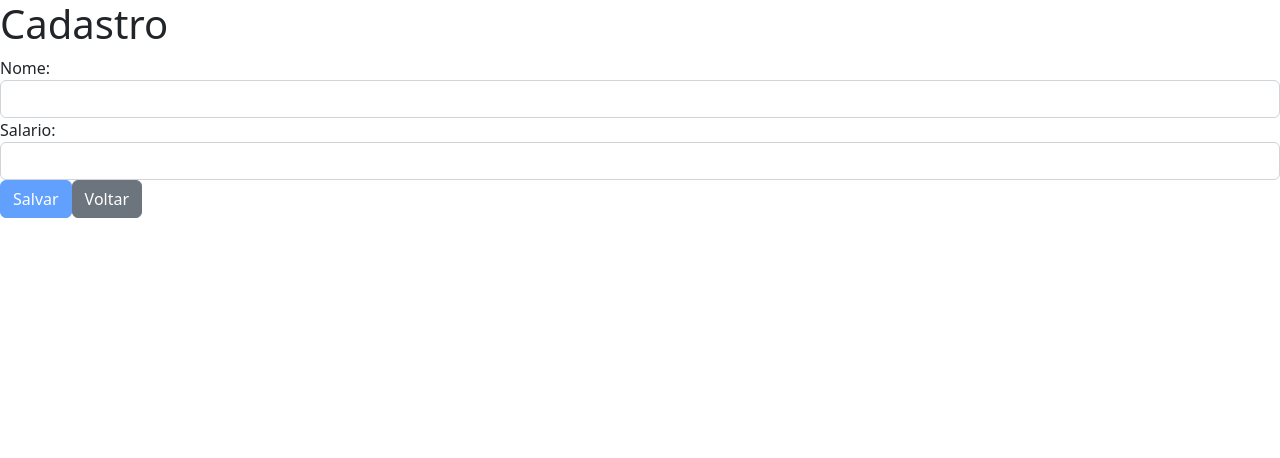
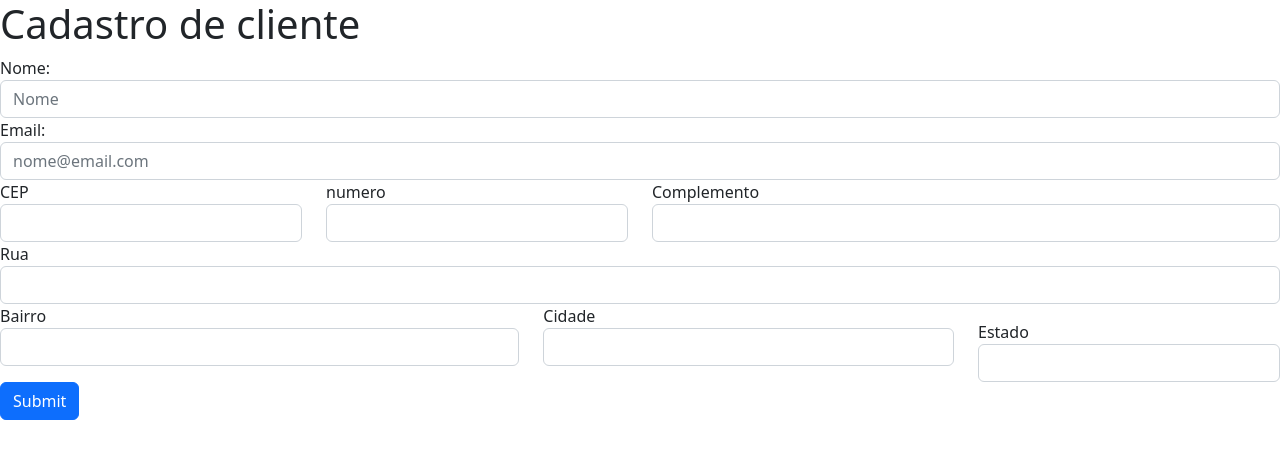
Before and after one commit to FernandesPixel/bantads, an Angular app: page /cliente/cadastro in a window 1280 px wide. Shown: the top 458 px of the page. Built offline with nearby package versions, Linux system fonts and the light colour scheme.

Commit message:
Refatora: Converte Template Form para Data Form

```diff
--- /dev/null
+++ b/src/app/campo-control-erro/campo-control-erro.component.html
@@ -0,0 +1,7 @@
+<div *ngIf="mostrarErro">
+    <span class="glyphicon glyphicon-remove form-control-feedback" aria-hidden="true" ></span>
+    <span id="nome" class="sr-only"></span>
+    <div class="alert alert-danger" role="alert">
+        {{ msgErro }}
+    </div>
+</div>
--- /dev/null
+++ b/src/app/campo-control-erro/campo-control-erro.component.ts
@@ -0,0 +1,18 @@
+import { Component, OnInit, Input }  from '@angular/core';
+
+@Component({
+  selector: 'app-campo-control-erro',
+  templateUrl: './campo-control-erro.component.html',
+  styleUrls: ['./campo-control-erro.component.css']
+})
+export class CampoControlErroComponent implements OnInit{
+
+  @Input() mostrarErro: boolean = false;
+  @Input() msgErro: string = "";
+
+  constructor(){}
+
+  ngOnInit(): void {
+
+  }
+}
--- a/src/app/cliente/autocadastro/autocadastro.component.html
+++ b/src/app/cliente/autocadastro/autocadastro.component.html
@@ -1,40 +1,101 @@
-<h1>Cadastro</h1>
+<h1>Cadastro de cliente</h1>
 
-<div class="well">
-    <form #formCliente="ngForm">
-        <div class="form-group">
-            <label for="nome">Nome:</label>
-            <input type="text" class="form-control" id="nome" name="nome" minlength="2" required
-            [(ngModel)]="cliente.nome"
-            #nome="ngModel">
-            <div *ngIf="nome.errors && (nome.dirty || nome.touched)" class="alert alert-danger">
-                <div [hidden]="!nome.errors['required']">Digite o seu nome.</div>
-                <div [hidden]="!nome.errors['minlength']">O nome deve conter ao menos 2 caracteres.</div>
+<form class="form-horizontal" [formGroup]="formulario" (ngSubmit)="onSubmit()">
+    <div class="form-group" [ngClass]="aplicaCssErro('nome')">
+        <div class="col-sm-12">
+            <label for="nome" class="control-label">Nome:</label>
+        </div>
+        <div class="col-sm-12">
+            <input type="text" class="form-control" formControlName="nome" id="nome" placeholder="Nome">
+            <app-campo-control-erro [mostrarErro]="verificaValidTouched('nome')" msgErro="Nome é obrigatório">
+            </app-campo-control-erro>
+        </div>
+    </div>
+
+    <div class="form-group" [ngClass]="aplicaCssErro('email')">
+        <div class="col-sm-12">
+            <label for="email" class="control-label">Email:</label>
+        </div>
+        <div class="col-sm-12">
+            <input type="email" class="form-control" formControlName="email" id="email" placeholder="nome@email.com">
+            <app-campo-control-erro
+                [mostrarErro]="verificaValidTouched('email')"
+                msgErro="Email é obrigatório">
+            </app-campo-control-erro>
+            <app-campo-control-erro
+                [mostrarErro]="verificaEmailInvalido()"
+                msgErro="Email inválido">
+            </app-campo-control-erro>
+        </div>
+    </div>
+
+    <div formGroupName="endereco">
+        <div class="form-group row ">
+            <div class="col-3" [ngClass]="aplicaCssErro('endereco.cep')">
+                <label for="cep" class="control-label">CEP</label>
+                <input type="text" class="form-control" formControlName="cep" id="cep">
+                <app-campo-control-erro
+                    [mostrarErro]="verificaValidTouched('endereco.cep')"
+                    msgErro="CEP é obrigatório">
+                </app-campo-control-erro>
+            </div>
+
+            <div class="col-3" ngClass="aplicaCssErro('endereco.numero')">
+                <label for="numero" class="control-label">numero</label>
+                <input type="text" class="form-control" formControlName="numero" id="numero">
+                <app-campo-control-erro
+                    [mostrarErro]="verificaValidTouched('endereco.numero')"
+                    msgErro="Número é obrigatório">
+                </app-campo-control-erro>
+            </div>
+
+            <div class="col-6">
+                <label for="complemento" class="control-label">Complemento</label>
+                <input type="text" class="form-control" formControlName="complemento" id="complemento">
             </div>
         </div>
 
-        <div class="form-group">
-            <label for="salario">Salario:</label>
-            <input type="text" class="form-control" id="salario" name="salario" required
-            [(ngModel)]="cliente.salario"
-            #salario="ngModel">
-            <div *ngIf="salario.errors && (salario.dirty || salario.touched)" class="alert alert-danger">
-                <div [hidden]="!salario.errors['required']">Digite o seu salário.</div>
+        <div class="form-group" ngClass="aplicaCssErro('endereco.rua')">
+            <div class="col-sm-12">
+                <label for="rua" class="label-control">Rua</label>
+                <input type="text" class="form-control" formControlName="rua" id="rua">
+                <app-campo-control-erro
+                    [mostrarErro]="verificaValidTouched('endereco.rua')"
+                    msgErro="Rua é obrigatório">
+                </app-campo-control-erro>
             </div>
         </div>
 
-        <div class="form-group">
-            <button type="button" class="btn btn-primary"
-                (click)="cadastrar()"
-                [disabled]="!formCliente.form.valid"
-            >
-                <i class="fa fa-save" aria-hidden="true"></i>
-                Salvar
-            </button>
-            <a class="btn btn-secondary" [routerLink]="['/cliente']">
-                <i class="fa fa-arrow-left" aria-hidden="true"></i>Voltar
-            </a>
+        <div class="form-group row">
+            <div class="col-md-5" ngClass="aplicaCssErro('endereco.bairro')">
+                <label for="bairro" class="label-control">Bairro</label>
+                <input type="text" class="form-control" formControlName="bairro" id="bairro">
+                <app-campo-control-erro
+                    [mostrarErro]="verificaValidTouched('endereco.bairro')"
+                    msgErro="Bairro é obrigatório">
+                </app-campo-control-erro>
+            </div>
+
+            <div class="col-md-4" ngClass="aplicaCssErro('endereco.cidade')">
+                <label for="cidade" class="label-control">Cidade</label>
+                <input type="text" class="form-control" formControlName="cidade" id="cidade">
+                <app-campo-control-erro
+                    [mostrarErro]="verificaValidTouched('endereco.cidade')"
+                    msgErro="Cidade é obrigatório">
+                </app-campo-control-erro>
+            </div>
+
+            <div class="col-md-3 mt-3" ngClass="aplicaCssErro('endereco.estado')">
+                <label for="estado" class="label-control">Estado</label>
+                <input type="text" class="form-control" formControlName="estado" id="estado">
+                <app-campo-control-erro
+                    [mostrarErro]="verificaValidTouched('endereco.estado')"
+                    msgErro="Estado é obrigatório">
+                </app-campo-control-erro>
+            </div>
         </div>
+    </div>
 
-    </form>
-</div>
+
+    <button type="submit" class="btn btn-primary">Submit</button>
+</form>
--- a/src/app/cliente/autocadastro/autocadastro.component.ts
+++ b/src/app/cliente/autocadastro/autocadastro.component.ts
@@ -1,5 +1,5 @@
-import { Component, OnInit, ViewChild} from '@angular/core';
-import { NgForm } from '@angular/forms';
+import { Component, OnInit} from '@angular/core';
+import { FormBuilder, FormGroup, Validators } from '@angular/forms';
 import { Router } from '@angular/router';
 
 import { Cliente } from 'src/app/shared/model/cliente';
@@ -13,24 +13,65 @@ import { ClienteService } from '../services/cliente-service';
   styleUrls: ['./autocadastro.component.css']
 })
 export class AutocadastroComponent implements OnInit{
-  @ViewChild('formCliente') formCliente! : NgForm;
-  cliente! :Cliente;
 
-  constructor(
-    private clienteService: ClienteService,
-    private router: Router
-  ){}
+formulario: FormGroup;
+cliente: Cliente;
 
-  ngOnInit():void{
+constructor(
+  private formBuilder: FormBuilder,
+  private router: Router,
+  private clienteService: ClienteService
+  ) {
+    this.formulario = this.formBuilder.group({
+      nome: [null, [Validators.required, Validators.minLength(3), Validators.maxLength(200)]],
+      email: [null, [Validators.required, Validators.email]],
+      salario: [null, [Validators.required]],
+      endereco: this.formBuilder.group({
+        cep: [null, [Validators.required]],
+        numero: [null, [Validators.required]],
+        complemento: [null],
+        rua: [null, [Validators.required]],
+        bairro: [null, [Validators.required]],
+        cidade: [null, [Validators.required]],
+        estado: [null, [Validators.required]]
+      })
+    });
+
     this.cliente = new Cliente();
   }
 
-  cadastrar():void{
-    if(this.formCliente.valid){
-      console.log("entrou");
-      this.clienteService.cadastrar(this.cliente);
-      this.router.navigate(["/cliente"]);
+  ngOnInit():void{
+  }
+
+  onSubmit(){
+    if(this.formulario.valid){
+      this.cliente = this.formulario.value as Cliente;
+      this.cadastrar(this.cliente);
     }
   }
 
+  aplicaCssErro(campo: string){
+    return {
+      'has-error': this.verificaValidTouched(campo),
+      'has-feedback': this.verificaValidTouched(campo)
+    }
+  }
+
+  verificaValidTouched(campo: string): boolean {
+    const campoControl = this.formulario.get(campo);
+    return campoControl ? !campoControl.valid && campoControl.touched : false;
+  }
+
+  verificaEmailInvalido(){
+    let campoEmail = this.formulario.get('email');
+    if(campoEmail?.errors){
+      return campoEmail?.errors['email'] && campoEmail.touched;
+    }
+  }
+
+  cadastrar(cliente :Cliente):void{
+    this.clienteService.cadastrar(cliente);
+    this.router.navigate(["/cliente/listar"]);
+  }
+
 }
--- a/src/app/shared/model/cliente.ts
+++ b/src/app/shared/model/cliente.ts
@@ -1,6 +1,7 @@
 // import { Conta } from "./conta";
 
 import { Conta } from "./conta";
+import { Endereco } from "./endereco";
 
 export class Cliente {
     public conta? :Conta;
@@ -8,6 +9,10 @@ export class Cliente {
     constructor(
         public id? :number,
         public nome? :string,
+        public email? :string,
+        public cpf? :string,
+        public endereco? :Endereco,
+        public telefone? :string,
         public salario? :number
     ){}
 }
--- a/src/app/shared/model/conta.ts
+++ b/src/app/shared/model/conta.ts
@@ -4,7 +4,7 @@ export class Conta {
     constructor(
         public id? :number,
         public limite? :number,
-        public status? :string,
+        public status :string = "APROVACAO_PENDENTE",
         public gerente? :Gerente
     ){}
 
--- /dev/null
+++ b/src/app/shared/model/endereco.ts
@@ -0,0 +1,12 @@
+export class Endereco {
+    constructor(
+        public tipo? :string,
+        public logradouro? :string,
+        public numero? :string,
+        public complemento? :string,
+        public bairro? :string,
+        public cidade? :string,
+        public estado? :string,
+        public cep? :string
+    ){}
+}
```
Also changed, not shown: src/app/cliente/cliente.module.ts (+5 -2 lines), src/app/campo-control-erro/campo-control-erro.component.css (added), 2 other files (tests, documents, lock files or other folders).
